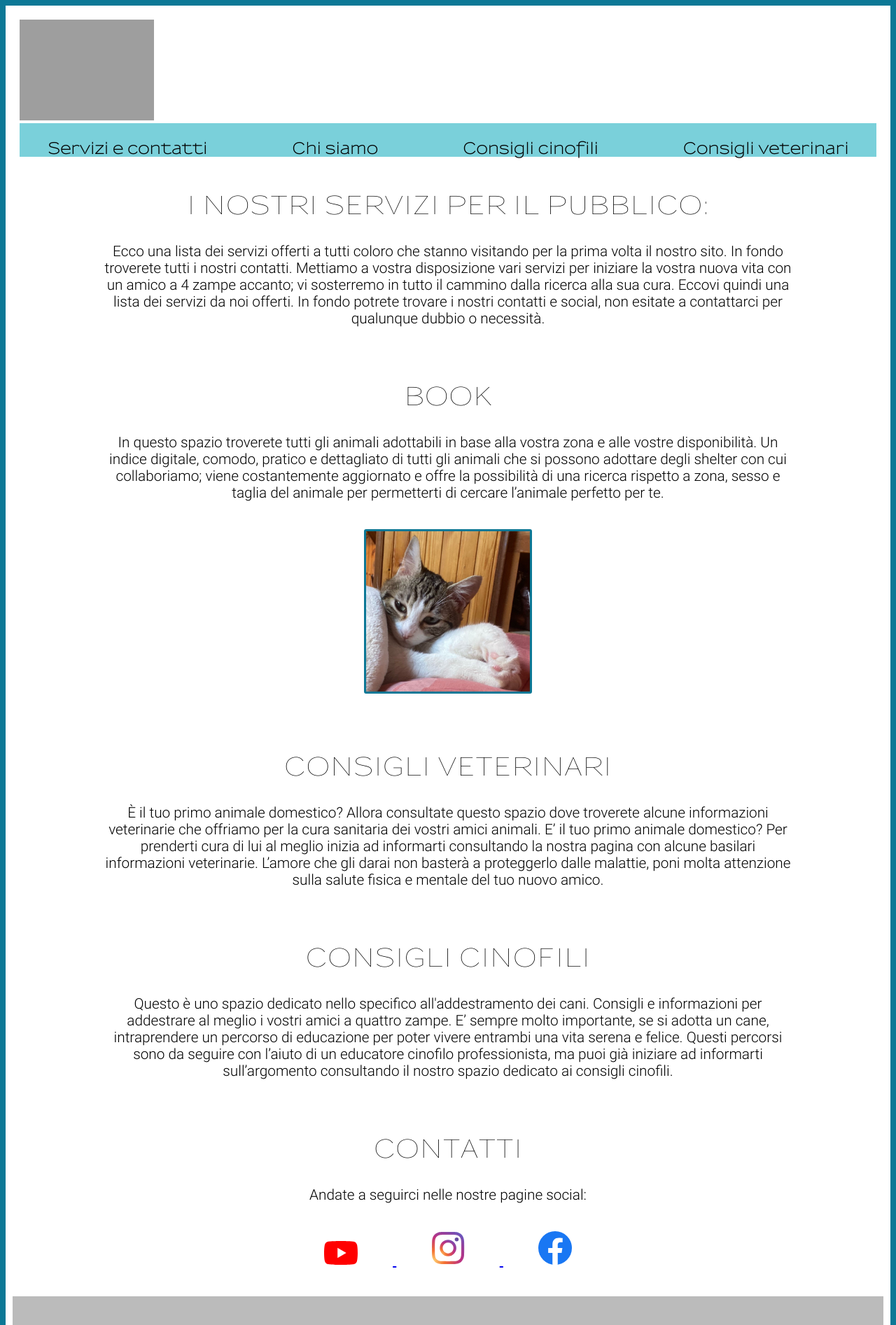
After one commit to Macs1324/Progetto_Uriel, a Flask app: template templates/services.html in a window 1280 px wide. The commit adds this page. Shown: the top 1893 px of the page at 70% size. Run offline with Flask 2, Linux system fonts and the light colour scheme; the template is opened without the code that fills it, so the values that code supplies are empty; grey boxes are pictures that could not be loaded.

Commit message:
Started secondary pages

```diff
--- a/static/css/style.css
+++ b/static/css/style.css
@@ -258,6 +258,58 @@ button {
   font-size: 1.2em;
 }
 
+.text-container-left {
+  text-align: left;
+  margin-left: 5vw;
+}
+
+.text-container-right {
+  text-align: right;
+  margin-right: 5vw;
+}
+
+.text-container-center {
+  text-align: center;
+}
+
+.text-container-right, .text-container-left, .text-container-center {
+  padding-top: 5vh;
+  font-size: 1.3rem;
+  padding-bottom: 5vh;
+}
+
+.text-container-right img, .text-container-left img, .text-container-center img {
+  width: 30vh;
+  height: auto;
+  border-radius: 3px;
+  border: 3px solid #0C7896;
+  margin-top: 5vh;
+}
+
+.text-container-right .title, .text-container-left .title, .text-container-center .title {
+  font-size: 2.3rem;
+  font-family: "Sansumi-UL";
+  color: black;
+  padding-bottom: 4vh;
+  -webkit-transition: letter-spacing 1s;
+  transition: letter-spacing 1s;
+}
+
+.text-container-right .title a, .text-container-left .title a, .text-container-center .title a {
+  text-decoration: none;
+  color: black;
+}
+
+.text-container-right .title:hover, .text-container-left .title:hover, .text-container-center .title:hover {
+  letter-spacing: 0.1em;
+}
+
+.text-container-right .text, .text-container-left .text, .text-container-center .text {
+  font-family: "Roboto";
+  margin-left: 10%;
+  margin-right: 10%;
+}
+
 .arrow-up {
   width: 6vh;
   height: 6vh;
@@ -400,19 +452,26 @@ button {
     -webkit-transform-origin: center right;
             transform-origin: center right;
     z-index: 10;
-    height: 12vh;
+    height: 6vh;
+    -webkit-box-align: center;
+        -ms-flex-align: center;
+            align-items: center;
+    -ms-flex-line-pack: center;
+        align-content: center;
     -webkit-box-pack: justify;
         -ms-flex-pack: justify;
             justify-content: space-between;
+    text-align: center;
   }
   .header .navbar .item {
     padding: 5vh;
     height: 2vh;
     font-family: "Sansumi-UL";
     text-align: center;
-    font-size: 2rem;
+    font-size: 1.4rem;
     -webkit-transition: letter-spacing 0.5s;
     transition: letter-spacing 0.5s;
+    height: 100%;
   }
   .header .navbar .item:hover {
     letter-spacing: 0.1em;
--- a/static/css/style.scss
+++ b/static/css/style.scss
@@ -271,6 +271,66 @@ button
         font-size: 1.2em;
     }
 }
+.text-container-left
+{
+    text-align: left;
+    margin-left: 5vw;
+
+}
+
+.text-container-right
+{
+    text-align: right;
+    margin-right: 5vw;
+}
+
+.text-container-center
+{
+    text-align: center;
+}
+
+.text-container-right, .text-container-left, .text-container-center
+{
+    padding-top: 5vh;
+    font-size: 1.3rem;
+    img
+    {
+        width: 30vh;
+        height: auto;
+        border-radius: 3px;
+        border: 3px solid $color-bg;
+        margin-top: 5vh;
+    }
+    padding-bottom: 5vh;
+
+    .title
+    {
+        font-size: 2.3rem;
+        font-family: "Sansumi-UL";
+        color: black;
+
+        padding-bottom: 4vh;
+        transition: letter-spacing 1s;
+
+        a
+        {
+            text-decoration: none;
+            color: black;
+        }
+
+        &:hover
+        {
+            letter-spacing: 0.1em;
+        }
+    }
+    .text
+    {
+        font-family: "Roboto";
+        margin-left: 10%;
+        margin-right: 10%;
+    }
+}
+
 // ---------------------------------------------------------------     ARROWS
 .arrow-up
 {
@@ -379,7 +439,7 @@ button
         }
     }
 }
-// ---------------------------------------------------------------     MOBILE VERSION
+// ---------------------------------------------------------------     DESKTOP VERSION
 @media (min-width: 1025px)
 {
     // ---------------------------------------------------------------     HEADER
@@ -408,8 +468,11 @@ button
             transition: transform 0.5s;
             transform-origin: center right;
             z-index: 10;
-            height: 12vh;
+            height: 6vh;
+            align-items: center;
+            align-content: center;
             justify-content: space-between;
+            text-align: center;
 
             .item
             {
@@ -417,8 +480,9 @@ button
                 height: 2vh;
                 font-family: "Sansumi-UL";
                 text-align: center;
-                font-size: 2rem;
+                font-size: 1.4rem;
                 transition: letter-spacing 0.5s;
+                height: 100%;
                 &:hover
                 {
                     letter-spacing: 0.1em;
--- /dev/null
+++ b/static/js/header.js
@@ -0,0 +1,68 @@
+//--------------------------------------------------------------------THE SHIT NEEDED FOR SCROLL DETECTION
+// The debounce function receives our function as a parameter
+const debounce = (fn) => {
+
+    // This holds the requestAnimationFrame reference, so we can cancel it if we wish
+    let frame;
+
+    // The debounce function returns a new function that can receive a variable number of arguments
+    return (...params) => {
+
+        // If the frame variable has been defined, clear it now, and queue for next frame
+        if (frame) {
+          cancelAnimationFrame(frame);
+        }
+
+        // Queue our function call for the next frame
+        frame = requestAnimationFrame(() => {
+
+          // Call our function and pass any params we received
+          fn(...params);
+        });
+
+    }
+  };
+
+
+  // Reads out the scroll position and stores it in the data attribute
+  // so we can use it in our stylesheets
+const storeScroll = () => {
+    document.documentElement.dataset.scroll = window.scrollY;
+
+    //Shades the header if it's sticking to the top
+    if(window.scrollY > 1)
+    {
+        document.getElementsByClassName("header")[0].style.boxShadow = "0px 1em 0.5em 0.1em rgba(0, 0, 0, 0.6)";
+        document.getElementsByClassName("header")[0].getElementsByClassName("logo")[0].getElementsByTagName("img")[0].style.width = "30%";
+    }
+    else
+    {
+        document.getElementsByClassName("header")[0].style.boxShadow = "none";
+        document.getElementsByClassName("header")[0].getElementsByClassName("logo")[0].getElementsByTagName("img")[0].style.width = "50%";
+    }
+  }
+
+// Listen for new scroll events, here we debounce our `storeScroll` function
+document.addEventListener('scroll', debounce(storeScroll), { passive: true });
+
+// Update scroll position for first time
+storeScroll();
+
+//---------------------------------------------------------------------     NAVBAR POPUP
+let navbar = document.getElementsByClassName("navbar")[0];
+function nav_popup()
+{
+  navbar.style.transform = "scale(1, 1)";
+}
+
+function nav_hide()
+{
+  navbar.style.transform = "scale(0, 1)";
+}
+
+window.onresize = () => {
+  if(window.innerWidth > 1023)
+  {
+    navbar.style.transform = "scale(1, 1)";
+  }
+}
--- /dev/null
+++ b/templates/services.html
@@ -0,0 +1,167 @@
+<!DOCTYPE html>
+<html lang="en">
+<head>
+    <meta charset="UTF-8">
+    <meta http-equiv="X-UA-Compatible" content="IE=edge">
+    <meta name="viewport" content="width=device-width, initial-scale=1.0">
+    <title>Progetto Uriel - Servizi e contatti</title>
+    <link rel="stylesheet" href="../static/css/style.css">
+</head>
+<body>
+    <div class="page">
+        <!--HEADER-->
+        <div class="header">
+            <div class="logo">
+              <!-- <img src="{{ url_for('static', filename='img/logo-complete.svg') }}"> -->
+              <a href="index.html">
+                <img src="../static/img/logo-complete.svg" alt="">
+              </a>
+            </div>
+            <div class="hamburger">
+              <img src="../static/img/Hamburger_icon.svg" alt="" onclick="nav_popup();">
+            </div>
+            <div class="navbar">
+              <div class="cross item"  onclick="nav_hide()" >
+                <img src="../static/img/cross.svg" alt="" style="width: 2vh; height: 2vh; @media (min-width: 767px) {
+                  display: none;
+                }">
+              </div>
+              <a class="item" href="services.html">
+                <b>
+                  Servizi e contatti
+                </b>
+              </a>
+              <a class="item" href="about.html">
+                <b>
+                  Chi siamo
+                </b>
+              </a>
+              <a class="item" href="suggestions_cin.html">
+                <b>
+                  Consigli cinofili
+                </b>
+              </a>
+              <a class="item" href="suggestions_vet.html">
+                <b>
+                  Consigli veterinari
+                </b>
+              </a>
+            </div>
+          </div>
+        <!--TEXT-->
+        <div class="text-container-center">
+          <div class="title">
+            I NOSTRI SERVIZI PER IL PUBBLICO:
+            </div>
+            <div class="text">
+              Ecco una lista dei servizi offerti a tutti coloro che stanno visitando per la prima volta il nostro sito.
+              In fondo troverete tutti i nostri contatti.
+              Mettiamo a vostra disposizione vari servizi per iniziare la vostra nuova vita con un amico a 4 zampe accanto; vi sosterremo in tutto il cammino dalla ricerca alla sua cura.
+Eccovi quindi una lista dei servizi da noi offerti. In fondo potrete trovare i nostri contatti e social, non esitate a contattarci per qualunque dubbio o necessità.
+
+            </div>
+        </div>
+
+
+        <div class="text-container-center">
+          <div class="title">
+            <a href="book.html">
+              BOOK
+            </a>
+          </div>
+          <div class="text">
+            In questo spazio troverete tutti gli animali adottabili in base alla vostra zona e alle vostre disponibilità.
+            Un indice digitale, comodo, pratico e dettagliato di tutti gli animali che si possono adottare degli shelter con cui collaboriamo; viene costantemente aggiornato e offre la possibilità di una ricerca rispetto a zona, sesso e taglia del animale per permetterti di cercare l’animale perfetto per te.
+          </div>
+          <img src="../static/img/book-pubblico.jpeg" alt="">
+        </div>
+
+
+
+        <div class="text-container-center">
+          <div class="title">
+            <a href="suggstions_vet.html">
+              CONSIGLI VETERINARI
+            </a>
+          </div>
+
+          <div class="text">
+            È il tuo primo animale domestico? Allora consultate questo spazio dove troverete alcune informazioni veterinarie che offriamo per la cura sanitaria dei vostri amici animali.
+            E’ il tuo primo animale domestico? Per prenderti cura di lui al meglio inizia ad informarti consultando la nostra pagina con alcune basilari informazioni veterinarie. L’amore che gli darai non basterà a proteggerlo dalle malattie, poni molta attenzione sulla salute fisica e mentale del tuo nuovo amico.
+          </div>
+        </div>
+
+        <div class="text-container-center">
+          <div class="title">
+            <a href="suggestions_cin.html">
+              CONSIGLI CINOFILI
+            </a>
+          </div>
+          <div class="text">
+            Questo è uno spazio dedicato nello specifico all'addestramento dei cani. Consigli e informazioni per addestrare al meglio i vostri amici a quattro zampe.
+            E’ sempre molto importante, se si adotta un cane, intraprendere un percorso di educazione per poter vivere entrambi una vita serena e felice. Questi percorsi sono da seguire con l’aiuto di un educatore cinofilo professionista, ma puoi già iniziare ad informarti sull’argomento consultando il nostro spazio dedicato ai consigli cinofili.
+          </div>
+        </div>
+
+        <div class="text-container-center">
+          <div class="title">
+            <a href="#">CONTATTI</a>
+          </div>
+
+          <div class="text">
+            Andate a seguirci nelle nostre pagine social:
+
+            <div>
+              <a href="https://youtube.com/channel/UCTKEfnhwZf1yr_P08zbED9Q">
+                <img src="../static/img/YouTube.svg" alt="" style="width: 6vh; border: none; margin-left: 5%; margin-right: 5%;">
+              </a>
+              <a href="https://instagram.com/uriel.project?igshid=puzvmrc11my9">
+                <img src="../static/img/Instagram.svg" alt="" style="width: 6vh; border: none; margin-left: 5%; margin-right: 5%;">
+              </a>
+              <a href="https://www.facebook.com/uriel.project/">
+                <img src="../static/img/Facebook.svg" alt="" style="width: 6vh; border: none; margin-left: 5%; margin-right: 5%;">
+              </a>
+            </div>
+          </div>
+        </div>
+        <div style="background-color: #bbb; margin: none; border: none;">
+          <div class="text-container-center">
+            <div class="title">
+              I NOSTRI SERVIZI PER GLI SHELTERS:
+            </div>
+            <div class="text">
+              Ecco una lista dei servizi offerti agli shelters che decidono di collaborare con noi. Contattateci se avete bisogno di più informazioni
+
+              Alla base del nostro progetto si trova la collaborazione tra shelter e volontari che tramite noi migliorano la loro capacità di raggiungere le persone per adozioni e donazioni. Se sei interessato a collaborare con noi o a usufruire dei nostri servizi dai un occhiata a ciò che offriamo e contattaci (i contatti sono elencati alla fine, seguici anche sui social!).
+
+            </div>
+          </div>
+
+          <div class="text-container-center">
+            <div class="title">
+              BOOK
+            </div>
+
+            <div class="text">
+              Offriamo uno spazio apposito nel nostro sito per contenere un database dei vostri animali adottabili con una descrizione, in questo modo potremmo agevolare i clienti nella scelta del loro animale dei sogni in maniera efficace.
+              Un indice digitale, comodo, pratico e dettagliato di tutti gli animali che si possono adottare degli shelter con cui collaboriamo; viene costantemente aggiornato e offre la possibilità di una ricerca rispetto a zona, sesso e taglia del animale per permetterti di cercare l’animale perfetto per te.
+            </div>
+            <img src="../static/img/book shelters.jpeg" alt="">
+          </div>
+
+          <div class="text-container-center">
+            <div class="title">
+              PROFILI SOCIAL
+            </div>
+            <div class="text">
+              È il tuo primo animale domestico? Allora consultate questo spazio dove troverete alcune informazioni veterinarie che offriamo per la cura sanitaria dei vostri amici animali.
+
+              E’ il tuo primo animale domestico? Per prenderti cura di lui al meglio inizia ad informarti consultando la nostra pagina con alcune basilari informazioni veterinarie. L’amore che gli darai non basterà a proteggerlo dalle malattie, poni molta attenzione sulla salute fisica e mentale del tuo nuovo amico.
+            </div>
+          </div>
+        </div>
+    </div>
+
+    <script src="../static/js/header.js"></script>
+</body>
+</html>
```
Also changed, not shown: static/css/general.css (deleted, +0 -10 lines), static/css/general.scss (deleted, +0 -10 lines), static/css/main.css (deleted, +0 -156 lines), static/js/index.js (deleted, +0 -112 lines), static/js/slideshow.js (added, +44 -0 lines), templates/about.html (+9 -8 lines), templates/index.html (+7 -8 lines), static/css/style_desktop(old).css (renamed from static/css/style_desktop.css), static/css/style_desktop(old).scss (renamed from static/css/style_desktop.scss), static/img/Instagram.svg (added), static/img/book shelters.jpeg (added), static/img/book-pubblico.jpeg (added), 3 other files.
